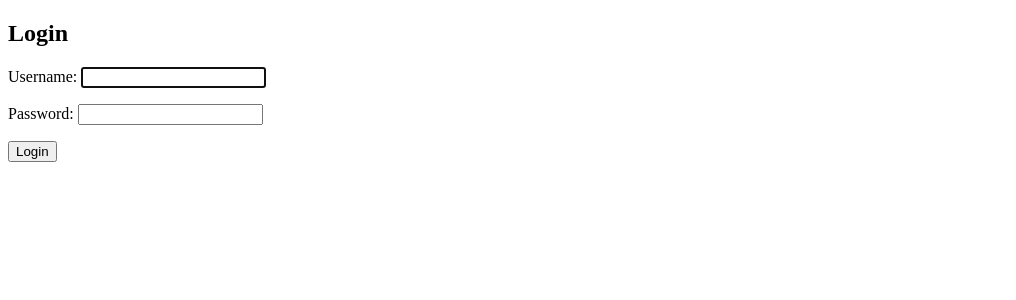
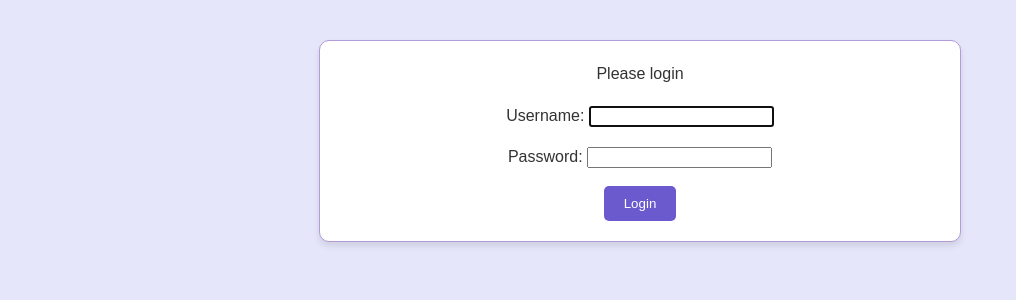
Before and after one commit to RadostSh/SavvySpend, a Django app: page /login in a window 1280 px wide. Shown: the top 300 px of the page, without its empty margins (0-1016 px from the left). Run offline with Django 5.2, Linux system fonts and the light colour scheme.

Commit message:
Apply some visual modifications

```diff
--- /dev/null
+++ b/savvy_spend/tracker/static/generic_styles.css
@@ -0,0 +1,61 @@
+body {
+    background-color: #e6e6fa;
+    font-family: 'Arial', sans-serif;
+    color: #333;
+    line-height: 1.6;
+}
+
+#content {
+    width: 600px;
+    max-width: 90%;
+    margin: 40px auto;
+    padding: 20px;
+    background-color: #ffffff;
+    border: 1px solid #b19cd9;
+    border-radius: 10px;
+    box-shadow: 0 4px 6px rgba(0,0,0,0.1);
+    text-align: center;
+}
+
+.float-right {
+    float: right;
+    margin-right: 10px;
+}
+
+button {
+    background-color: #6a5acd;
+    color: white;
+    padding: 10px 20px;
+    border: none;
+    border-radius: 5px;
+    cursor: pointer;
+    transition: background-color 0.3s;
+}
+
+button:hover {
+    background-color: #9370db;
+}
+
+h1, h2, h3 {
+    color: #db7093;
+}
+
+header, footer {
+    background-color: #f8f9fa;
+    padding: 1rem;
+    text-align: center;
+}
+
+nav ul {
+    list-style-type: none;
+}
+
+nav ul li {
+    display: inline;
+    margin-right: 20px;
+}
+
+main {
+    text-align: center;
+    margin-top: 50px;
+}
--- a/savvy_spend/tracker/templates/base.html
+++ b/savvy_spend/tracker/templates/base.html
@@ -4,6 +4,7 @@
 <head>
     <title>SavvySpend</title>
     <link rel="icon" href="{% static 'logo.png' %}" type="image/png">
+    <link rel="stylesheet" href="{% static 'generic_styles.css' %}" />
 </head>
 <body>
     <div id="content">
--- a/savvy_spend/tracker/templates/index.html
+++ b/savvy_spend/tracker/templates/index.html
@@ -1,9 +1,8 @@
 {% extends "base.html" %}
 
 {% block content %}
-Welcome!
-<br></br>
-<form action="/logout" method="post">
+<div class="header">Welcome!</div>
+<form action="{% url 'logout' %}" method="post" class="button">
     {% csrf_token %}
     <button type="submit">Logout</button>
 </form>
--- a/savvy_spend/tracker/templates/registration/login.html
+++ b/savvy_spend/tracker/templates/registration/login.html
@@ -1,7 +1,7 @@
 {% extends "base.html" %}
 
 {% block content %}
-  <h2>Login</h2>
+<div class="header">Please login</div>
   <form method="post">
     {% csrf_token %}
     {{ form.as_p }}
--- a/savvy_spend/tracker/urls.py
+++ b/savvy_spend/tracker/urls.py
@@ -6,5 +6,5 @@ from . import views
 urlpatterns = [
     path('', views.index),
     path('login', auth_views.LoginView.as_view()),
-    path('logout', auth_views.LogoutView.as_view()),
+    path('logout/', auth_views.LogoutView.as_view(), name='logout'),
 ]
```
Also changed, not shown: savvy_spend/db.sqlite3.
